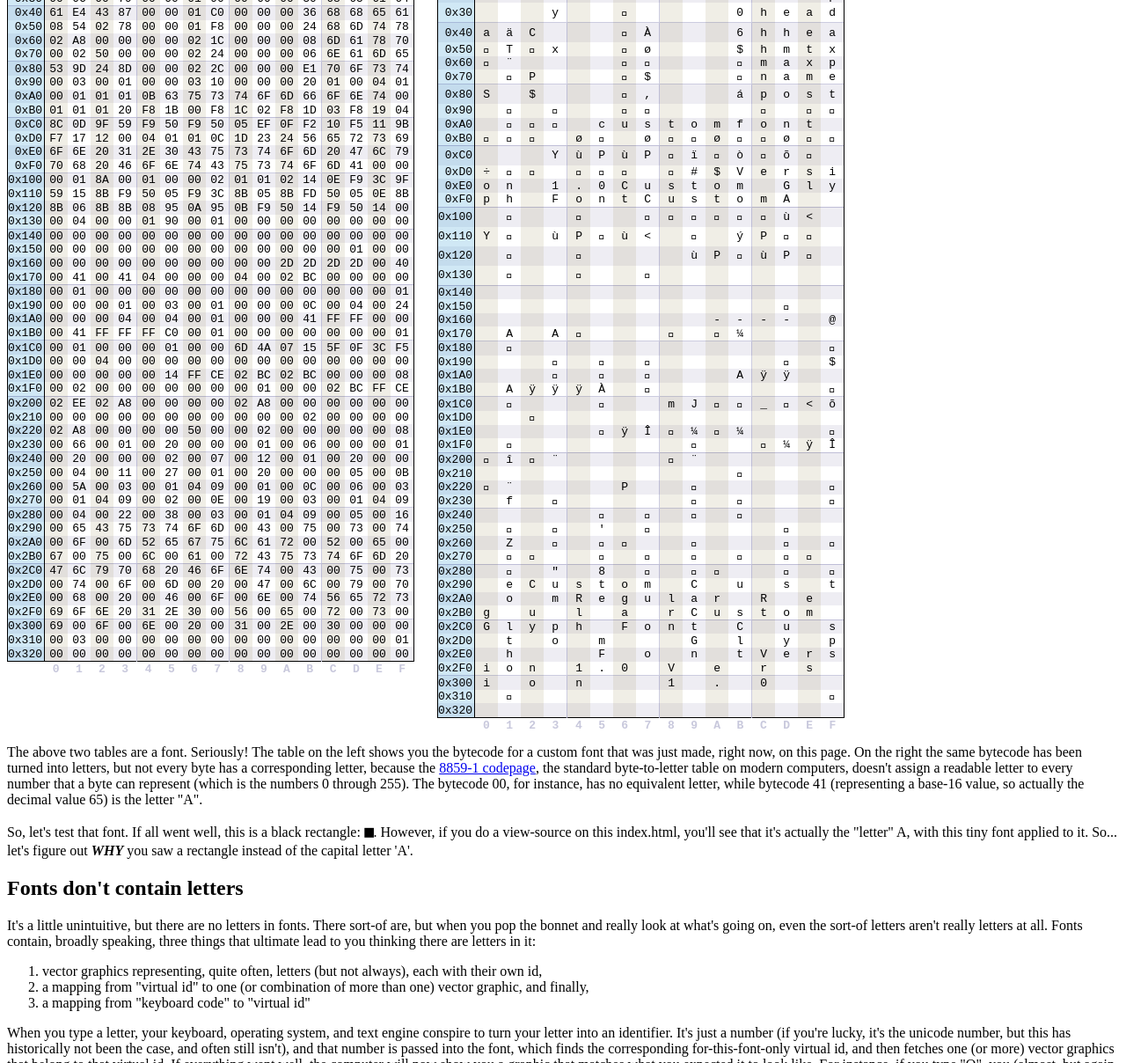
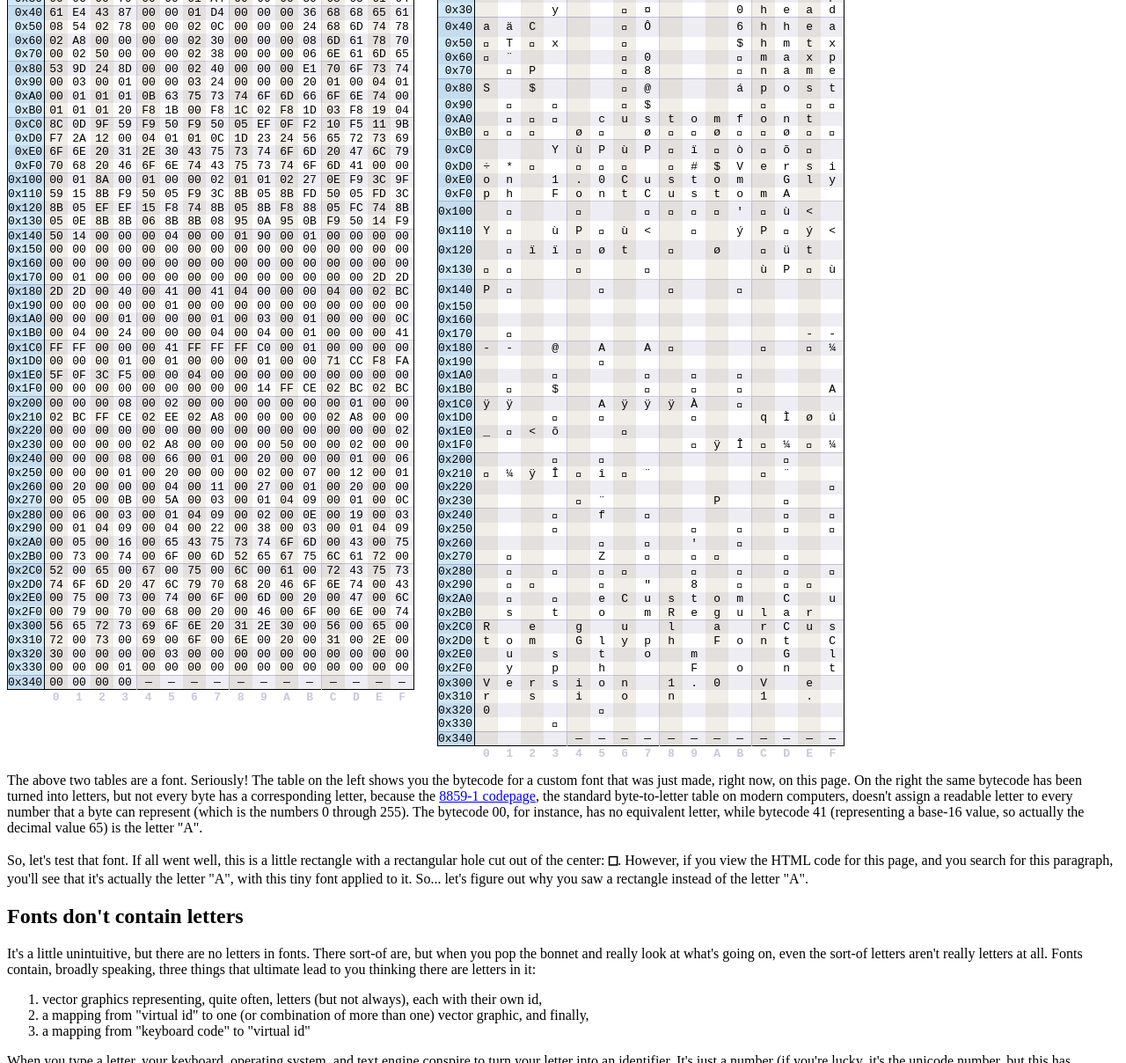
Before and after one commit to Pomax/CFF-glyphlet-fonts, a plain HTML site: page index.html in a window 1280 px wide. Shown: the part 431-1639 px from the top of the page at 88% size. Drawn offline with Linux system fonts and the light colour scheme.

Commit message:
rectangular

```diff
--- a/buildTablesNow.js
+++ b/buildTablesNow.js
@@ -131,7 +131,9 @@
   // pretty impressive.
 
   var big = {
-    outline: "M 20 -50 L 20 650 700 650 700 -50"
+//    FIXME: Why can the second bar not use "220" instead of 190? Somehow, the values go wrong.
+//    outline: "M 20 -50 L 20 650 700 650 700 -50 600 -50 600 400 120 400 120 -50 M 500 190 L 500 100 220 100 220 190"
+    outline: "M 20 -50 L 20 650 700 650 700 -50 20 -50 " + "M 120 50 L 600 50 600 550 120 550"
   };
 
   var small = {
--- a/dataBuilding.js
+++ b/dataBuilding.js
@@ -61,7 +61,7 @@
     var fix = function(b) {
       if (b < 0) {
         console.log(b);
-        b = (-b) ^ 255;
+        b = (-b - 1) ^ 255;
         console.log(b);
       }
       return b;
--- a/index.html
+++ b/index.html
@@ -49,11 +49,11 @@
     00, for instance, has no equivalent letter, while bytecode 41 (representing a base-16
     value, so actually the decimal value 65) is the letter "A".</p>
 
-    <p>So, let's test that font. If all went well, this is a black rectangle:
-    <span style="font-family: 'custom font';">A</span>. However, if you do
-    a view-source on this index.html, you'll see that it's actually the
-    "letter" A, with this tiny font applied to it. So... let's figure out
-    <strong><em>WHY</em></strong> you saw a rectangle instead of the capital letter 'A'.</p>
+    <p>So, let's test that font. If all went well, this is a little rectangle with a rectangular
+    hole cut out of the center: <span style="font-family: 'custom font';">A</span>. However, if
+    you view the HTML code for this page, and you search for this paragraph, you'll see that
+    it's actually the letter "A", with this tiny font applied to it. So... let's figure out
+    why you saw a rectangle instead of the letter "A".</p>
 
     <h2>Fonts don't contain letters</h2>
 
--- a/wrapEOT.js
+++ b/wrapEOT.js
@@ -59,7 +59,7 @@
         , ["Weight", ULONG, "from OS/2", OS2[2][3]]
         , ["fsType", USHORT, "from OS/2", OS2[4][3]]
         , ["MagicNumber", USHORT, "... because why not...", 0x504C]
-        , ["UnicodeRange1", ULONG, "we still don't care about these", 0]
+        , ["UnicodeRange1", ULONG, "we still don't care about these", 1]
         , ["UnicodeRange2", ULONG, "we still don't care about these", 0]
         , ["UnicodeRange3", ULONG, "we still don't care about these", 0]
         , ["UnicodeRange4", ULONG, "we still don't care about these", 0]
@@ -73,7 +73,7 @@
         , ["Padding1", USHORT, "even more amazing padding to ensure longalign", 0]
         , ["FamilyNameSize", USHORT, "familyname array size", atou(options.compactFontName).length]
         , ["FamilyName", CHARARRAY, "actual string", atou(options.compactFontName)]
-        , ["Padding2", USHORT, "seriousl, wtf", 0]
+        , ["Padding2", USHORT, "seriousl. what? null termination?", 0]
         , ["StyleNameSize", USHORT, "string length for style", atou("Regular").length]
         , ["StyleName", CHARARRAY, "and the stylename...", atou("Regular")]
         , ["Padding3", BYTE, "think there were enough of these yet? you wish.", 0]
```
